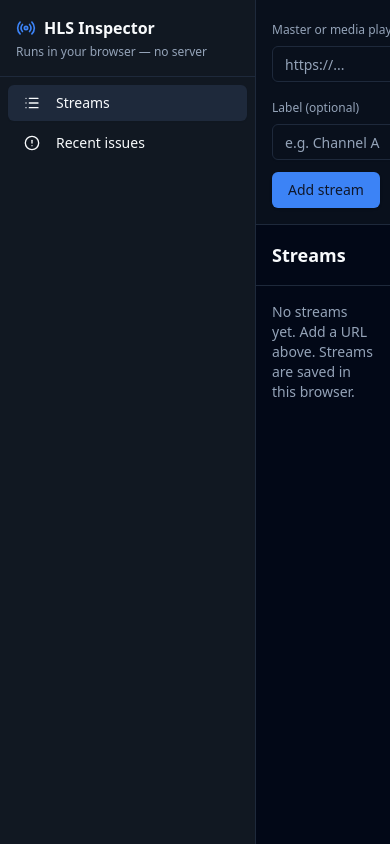
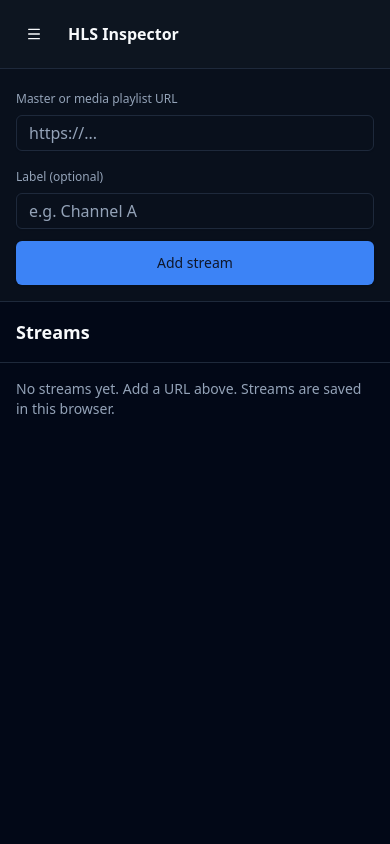
Before and after one commit to sarslanian/hls-inspector, a React (Vite) app: page / in a window 390 px wide. Built offline with nearby package versions, Linux system fonts and the light colour scheme.

Commit message:
adds mobile support

```diff
--- a/src/App.tsx
+++ b/src/App.tsx
@@ -18,7 +18,7 @@
   type EventItem,
   type InspectResult,
 } from "./store"
-import { Radio, AlertCircle, List, ArrowLeft, Download } from "lucide-react"
+import { Radio, AlertCircle, List, ArrowLeft, Download, Menu, X } from "lucide-react"
 
 type View = "streams" | "issues" | "inspect"
 
@@ -59,6 +59,7 @@
   const [selectedPlaylistVariantIndex, setSelectedPlaylistVariantIndex] = useState(0)
   const [selectedSegmentUrl, setSelectedSegmentUrl] = useState<string | null>(null)
   const [selectedSegmentDuration, setSelectedSegmentDuration] = useState<number | null>(null)
+  const [sidebarOpen, setSidebarOpen] = useState(false)
   const mediaCount = detail?.result?.media_playlists?.length ?? 0
   const segmentVariantIndex = Math.min(selectedSegmentVariantIndex, Math.max(0, mediaCount - 1))
   const playlistVariantIndex = Math.min(selectedPlaylistVariantIndex, Math.max(0, mediaCount - 1))
@@ -197,44 +198,74 @@
 
   const variants = detail?.result?.master?.playlists ?? []
 
+  const closeSidebar = () => setSidebarOpen(false)
+
   return (
-    <div className="flex h-screen bg-background text-foreground">
-      {/* Sidebar */}
-      <aside className="w-64 border-r border-border bg-card flex flex-col shrink-0">
+    <div className="flex h-screen bg-background text-foreground overflow-hidden">
+      {/* Mobile menu backdrop */}
+      <button
+        type="button"
+        aria-label="Close menu"
+        className={`fixed inset-0 z-30 bg-black/50 md:hidden transition-opacity ${sidebarOpen ? "opacity-100" : "opacity-0 pointer-events-none"}`}
+        onClick={closeSidebar}
+      />
+
+      {/* Sidebar — drawer on mobile, always visible on md+ */}
+      <aside
+        className={`fixed md:relative inset-y-0 left-0 z-40 w-64 border-r border-border bg-card flex flex-col shrink-0 transition-transform duration-200 ease-out ${sidebarOpen ? "translate-x-0" : "-translate-x-full md:translate-x-0"}`}
+      >
         <div className="p-4 min-h-[4.5rem] flex flex-col justify-center border-b border-border">
-          <div className="flex items-center gap-2">
-            <Radio className="h-5 w-5 text-primary" />
-            <span className="font-semibold">HLS Inspector</span>
+          <div className="flex items-center justify-between gap-2">
+            <div className="flex items-center gap-2 min-w-0">
+              <Radio className="h-5 w-5 text-primary shrink-0" />
+              <span className="font-semibold truncate">HLS Inspector</span>
+            </div>
+            <Button variant="ghost" size="icon" className="md:hidden h-10 w-10 shrink-0 touch-manipulation" aria-label="Close menu" onClick={closeSidebar}>
+              <X className="h-5 w-5" />
+            </Button>
           </div>
           <p className="text-xs text-muted-foreground mt-1">Runs in your browser — no server</p>
         </div>
         <nav className="p-2 flex flex-col gap-1">
           <Button
             variant={view === "streams" ? "secondary" : "ghost"}
-            className="justify-start"
-            onClick={() => setView("streams")}
+            className="justify-start min-h-[44px] touch-manipulation"
+            onClick={() => { setView("streams"); closeSidebar() }}
           >
-            <List className="h-4 w-4 mr-2" />
+            <List className="h-4 w-4 mr-2 shrink-0" />
             Streams
           </Button>
           <Button
             variant={view === "issues" ? "secondary" : "ghost"}
-            className="justify-start"
-            onClick={() => setView("issues")}
+            className="justify-start min-h-[44px] touch-manipulation"
+            onClick={() => { setView("issues"); closeSidebar() }}
           >
-            <AlertCircle className="h-4 w-4 mr-2" />
+            <AlertCircle className="h-4 w-4 mr-2 shrink-0" />
             Recent issues
           </Button>
         </nav>
       </aside>
 
       {/* Main — add stream is only here at top of right section */}
-      <main className="flex-1 flex flex-col min-w-0 overflow-hidden">
+      <main className="flex-1 flex flex-col min-w-0 overflow-hidden pb-[env(safe-area-inset-bottom)] pl-[env(safe-area-inset-left)] pr-[env(safe-area-inset-right)]">
+        {/* Mobile header with menu button */}
+        <div className="md:hidden shrink-0 flex items-center gap-3 p-3 border-b border-border bg-card/80">
+          <Button
+            variant="ghost"
+            size="icon"
+            className="h-11 w-11 shrink-0 touch-manipulation"
+            aria-label="Open menu"
+            onClick={() => setSidebarOpen(true)}
+          >
+            <Menu className="h-5 w-5" />
+          </Button>
+          <span className="font-semibold truncate">HLS Inspector</span>
+        </div>
         {view === "streams" && (
           <>
             <div className="p-4 border-b border-border bg-card/50">
-              <form onSubmit={handleAddStream} className="flex flex-wrap items-end gap-3">
-                <div className="flex-1 min-w-[220px] space-y-1.5">
+              <form onSubmit={handleAddStream} className="flex flex-col sm:flex-row sm:flex-wrap sm:items-end gap-3">
+                <div className="flex-1 min-w-0 w-full sm:min-w-[220px] space-y-1.5">
                   <Label className="text-xs text-muted-foreground">Master or media playlist URL</Label>
                   <Input
                     type="url"
@@ -242,19 +273,20 @@
                     value={addUrl}
                     onChange={(e) => setAddUrl(e.target.value)}
                     required
-                    className="w-full"
+                    className="w-full text-base sm:text-sm"
                   />
                 </div>
-                <div className="min-w-[200px] w-72 space-y-1.5">
+                <div className="w-full sm:min-w-[200px] sm:w-72 space-y-1.5">
                   <Label className="text-xs text-muted-foreground">Label (optional)</Label>
                   <Input
                     type="text"
                     placeholder="e.g. Channel A"
                     value={addLabel}
                     onChange={(e) => setAddLabel(e.target.value)}
+                    className="text-base sm:text-sm"
                   />
                 </div>
-                <Button type="submit">Add stream</Button>
+                <Button type="submit" className="min-h-[44px] touch-manipulation w-full sm:w-auto">Add stream</Button>
                 {addError && <p className="text-sm text-destructive w-full">{addError}</p>}
               </form>
             </div>
@@ -269,7 +301,7 @@
                   streams.map((s) => (
                     <Card
                       key={s.id}
-                      className="cursor-pointer hover:border-primary/50 transition-colors"
+                      className="cursor-pointer hover:border-primary/50 active:scale-[0.99] transition-colors touch-manipulation min-h-[44px]"
                       onClick={() => loadDetail(s.id)}
                     >
                       <CardHeader className="pb-2">
@@ -301,7 +333,7 @@
                           <Button
                             variant="ghost"
                             size="sm"
-                            className="h-7 text-xs text-muted-foreground hover:text-destructive"
+                            className="min-h-[44px] touch-manipulation text-xs text-muted-foreground hover:text-destructive"
                             onClick={(e) => handleRemove(e, s.id)}
                           >
                             Remove
@@ -344,22 +376,22 @@
 
         {view === "inspect" && detail && (
           <>
-            <div className="p-4 min-h-[4.5rem] flex items-center gap-4 border-b border-border">
-              <Button variant="outline" size="sm" onClick={() => { setView("streams"); setSelectedId(null); setDetail(null); setPlayUrl(null); setSelectedSegmentUrl(null); setSelectedSegmentDuration(null) }}>
-                <ArrowLeft className="h-4 w-4 mr-1" />
+            <div className="p-3 sm:p-4 min-h-[4.5rem] flex flex-wrap items-center gap-2 sm:gap-4 border-b border-border">
+              <Button variant="outline" size="sm" className="min-h-[44px] touch-manipulation shrink-0" onClick={() => { setView("streams"); setSelectedId(null); setDetail(null); setPlayUrl(null); setSelectedSegmentUrl(null); setSelectedSegmentDuration(null) }}>
+                <ArrowLeft className="h-4 w-4 mr-1 shrink-0" />
                 Back
               </Button>
-              <h1 className="text-lg font-semibold truncate flex-1">
+              <h1 className="text-base sm:text-lg font-semibold truncate flex-1 min-w-0">
                 {detail.label || detail.url.replace(/^https?:\/\//, "").slice(0, 50)}
               </h1>
-              <Button onClick={handleInspect} disabled={inspectLoading}>
+              <Button onClick={handleInspect} disabled={inspectLoading} className="min-h-[44px] touch-manipulation shrink-0">
                 {inspectLoading ? "Running…" : "Inspect now"}
               </Button>
             </div>
-            <div className="flex-1 flex min-h-0 overflow-hidden">
-              {/* Left: video + variant */}
-              <div className="w-[65%] shrink-0 flex flex-col border-r border-border bg-muted/20 p-4 gap-3">
-                <div className="rounded-lg overflow-hidden bg-black w-full aspect-video max-h-[70vh] min-h-[240px] flex items-center justify-center shrink-0">
+            <div className="flex-1 flex flex-col lg:flex-row min-h-0 overflow-hidden">
+              {/* Left: video + variant — full width on mobile, 65% on lg+ */}
+              <div className="w-full lg:w-[65%] shrink-0 flex flex-col border-b lg:border-b-0 lg:border-r border-border bg-muted/20 p-4 gap-3">
+                <div className="rounded-lg overflow-hidden bg-black w-full aspect-video max-h-[45vh] sm:max-h-[55vh] lg:max-h-[70vh] min-h-[200px] lg:min-h-[240px] flex items-center justify-center shrink-0">
                   <HlsPlayer src={playUrl} segmentSrc={selectedSegmentUrl} segmentDuration={selectedSegmentDuration} autoPlay className="w-full h-full object-contain" />
                 </div>
                 {selectedSegmentUrl && (
@@ -393,13 +425,13 @@
               </div>
               {/* Right: tabs + long content */}
               <Tabs defaultValue="overview" className="flex-1 flex flex-col min-w-0 min-h-0 overflow-hidden">
-                <div className="px-4 py-2 shrink-0 border-b border-border">
-                  <TabsList className="h-9">
-                    <TabsTrigger value="overview">Overview</TabsTrigger>
-                    <TabsTrigger value="segments">Variants & segments</TabsTrigger>
-                    <TabsTrigger value="captions">Captions</TabsTrigger>
-                    <TabsTrigger value="scte35">SCTE-35</TabsTrigger>
-                    <TabsTrigger value="playlist">Playlist</TabsTrigger>
+                <div className="px-2 sm:px-4 py-2 shrink-0 border-b border-border overflow-x-auto -mx-2 sm:mx-0">
+                  <TabsList className="h-9 inline-flex w-max min-w-full sm:min-w-0 flex-nowrap">
+                    <TabsTrigger value="overview" className="touch-manipulation shrink-0">Overview</TabsTrigger>
+                    <TabsTrigger value="segments" className="touch-manipulation shrink-0">Segments</TabsTrigger>
+                    <TabsTrigger value="captions" className="touch-manipulation shrink-0">Captions</TabsTrigger>
+                    <TabsTrigger value="scte35" className="touch-manipulation shrink-0">SCTE-35</TabsTrigger>
+                    <TabsTrigger value="playlist" className="touch-manipulation shrink-0">Playlist</TabsTrigger>
                   </TabsList>
                 </div>
                 <div className="flex-1 flex flex-col min-h-0 overflow-hidden p-4">
@@ -613,13 +645,13 @@
                                       return (
                                         <tr
                                           key={displayIndex}
-                                          className={`border-b border-border cursor-pointer hover:bg-muted/50 ${isSelected ? "bg-primary/10" : ""}`}
+                                          className={`border-b border-border cursor-pointer hover:bg-muted/50 active:bg-muted/70 min-h-[44px] ${isSelected ? "bg-primary/10" : ""}`}
                                           onClick={() => { setSelectedSegmentUrl(seg.uri); setSelectedSegmentDuration(seg.duration) }}
                                         >
-                                          <td className="py-1">{displayIndex}</td>
-                                          <td className="py-1">{seg.duration}</td>
-                                          <td className="py-1">{seg.discontinuity ? "yes" : ""}</td>
-                                          <td className="py-1" onClick={(e) => e.stopPropagation()}>
+                                          <td className="py-2 sm:py-1">{displayIndex}</td>
+                                          <td className="py-2 sm:py-1">{seg.duration}</td>
+                                          <td className="py-2 sm:py-1">{seg.discontinuity ? "yes" : ""}</td>
+                                          <td className="py-2 sm:py-1" onClick={(e) => e.stopPropagation()}>
                                             <a href={seg.uri} download target="_blank" rel="noopener noreferrer" className="inline-flex items-center gap-1 text-xs text-primary hover:underline" title="Download segment">
                                               <Download className="h-3.5 w-3.5" />
                                               Download
--- a/src/components/HlsPlayer.tsx
+++ b/src/components/HlsPlayer.tsx
@@ -113,15 +113,15 @@
 
   if (!src && !segmentSrc) {
     return (
-      <div className={`w-full aspect-video max-h-[70vh] min-h-[240px] ${className ?? ""}`} style={{ background: "hsl(var(--muted))", borderRadius: 8, display: "flex", alignItems: "center", justifyContent: "center", color: "hsl(var(--muted-foreground))" }}>
+      <div className={`w-full aspect-video max-h-full min-h-[180px] ${className ?? ""}`} style={{ background: "hsl(var(--muted))", borderRadius: 8, display: "flex", alignItems: "center", justifyContent: "center", color: "hsl(var(--muted-foreground))" }}>
         Select a stream to preview
       </div>
     )
   }
 
   return (
-    <div className="space-y-1">
-      <div className="w-full aspect-video max-h-[70vh] min-h-[240px] bg-black rounded-lg overflow-hidden flex items-center justify-center">
+    <div className="space-y-1 w-full min-h-0">
+      <div className="w-full aspect-video max-h-full min-h-0 bg-black rounded-lg overflow-hidden flex items-center justify-center">
         <video
           ref={videoRef}
           className={className}
--- a/src/index.css
+++ b/src/index.css
@@ -33,4 +33,10 @@
   body {
     @apply bg-background text-foreground;
   }
+  /* Prevent iOS zoom on input focus when font-size < 16px */
+  @media (max-width: 768px) {
+    input, select, textarea {
+      font-size: 16px !important;
+    }
+  }
 }
```
Also changed, not shown: 1 other file (tests, documents, lock files or other folders).
